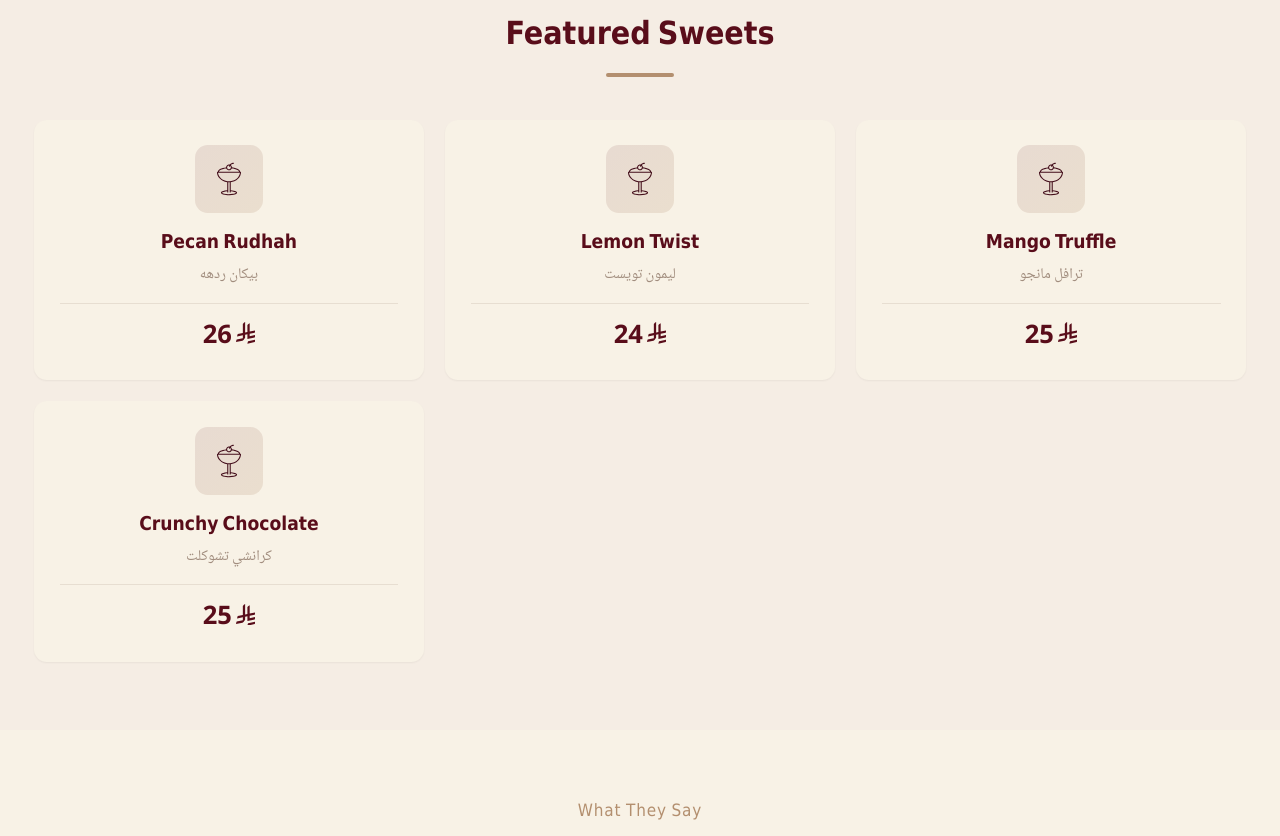
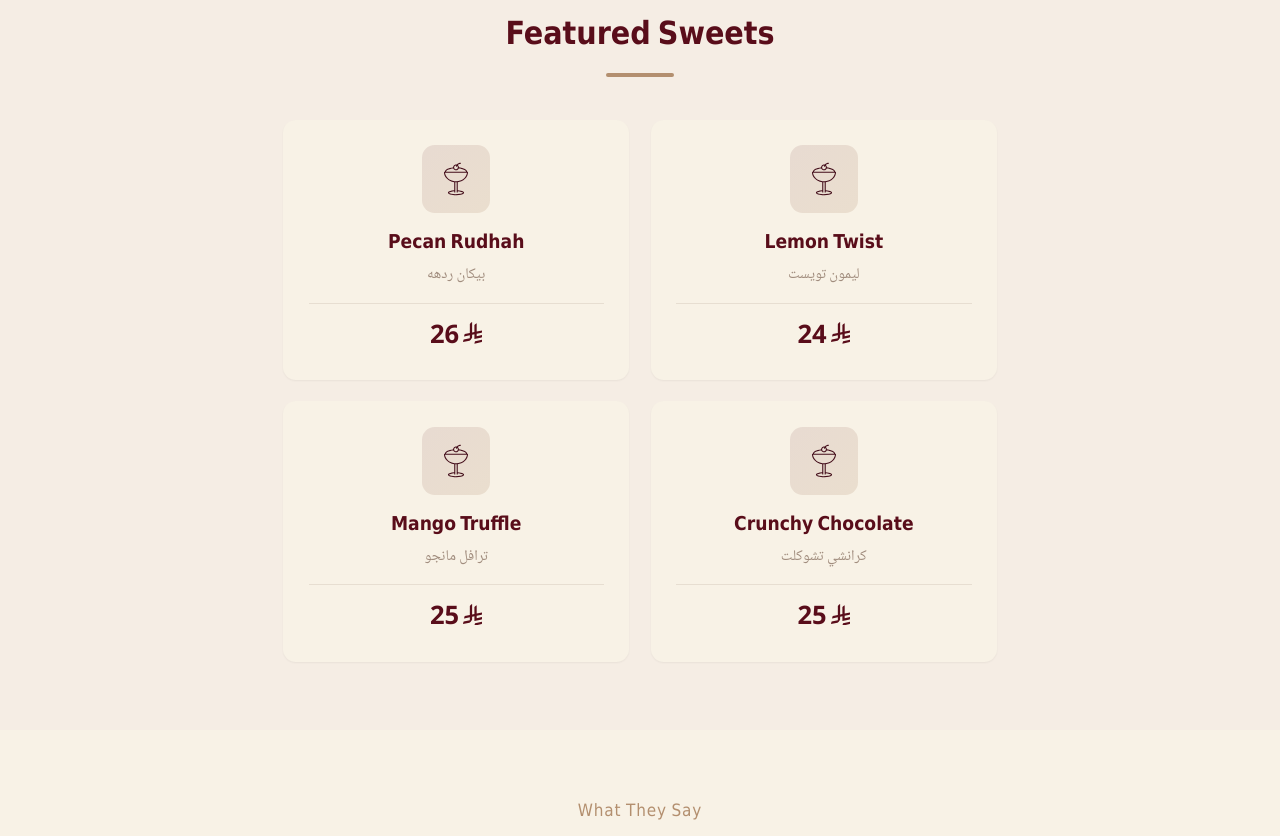
Before and after one commit to moaddreem/rudhah-website, a Next.js app: page /en in a window 1280 px wide. Shown: the part 581-1417 px from the top of the page. Built offline with nearby package versions, Linux system fonts and the light colour scheme; a web font is replaced by a local one.

Commit message:
Change Featured Sweets to 2x2 grid layout on desktop

```diff
--- a/src/app/en/page.tsx
+++ b/src/app/en/page.tsx
@@ -70,7 +70,7 @@ export default function HomePageEN() {
               <div className="w-16 h-1 bg-accent mx-auto mt-4 rounded-full"></div>
             </div>
           </FadeIn>
-          <div className="grid grid-cols-2 lg:grid-cols-3 gap-3 sm:gap-5">
+          <div className="grid grid-cols-2 gap-3 sm:gap-5 max-w-2xl mx-auto">
             {sweets.map((item, index) => (
               <div key={index} className="bg-bg rounded-xl p-4 sm:p-6 text-center shadow-sm hover:shadow-md transition-all duration-300 hover:-translate-y-1">
                 <div className="w-16 h-16 mx-auto mb-4 rounded-xl bg-gradient-to-br from-primary/10 to-accent/20 flex items-center justify-center">
--- a/src/app/page.tsx
+++ b/src/app/page.tsx
@@ -70,7 +70,7 @@ export default function HomePage() {
               <div className="w-16 h-1 bg-accent mx-auto mt-4 rounded-full"></div>
             </div>
           </FadeIn>
-          <div className="grid grid-cols-2 lg:grid-cols-3 gap-3 sm:gap-5">
+          <div className="grid grid-cols-2 gap-3 sm:gap-5 max-w-2xl mx-auto">
             {sweets.map((item, index) => (
               <div key={index} className="bg-bg rounded-xl p-4 sm:p-6 text-center shadow-sm hover:shadow-md transition-all duration-300 hover:-translate-y-1">
                 <div className="w-16 h-16 mx-auto mb-4 rounded-xl bg-gradient-to-br from-primary/10 to-accent/20 flex items-center justify-center">
```
